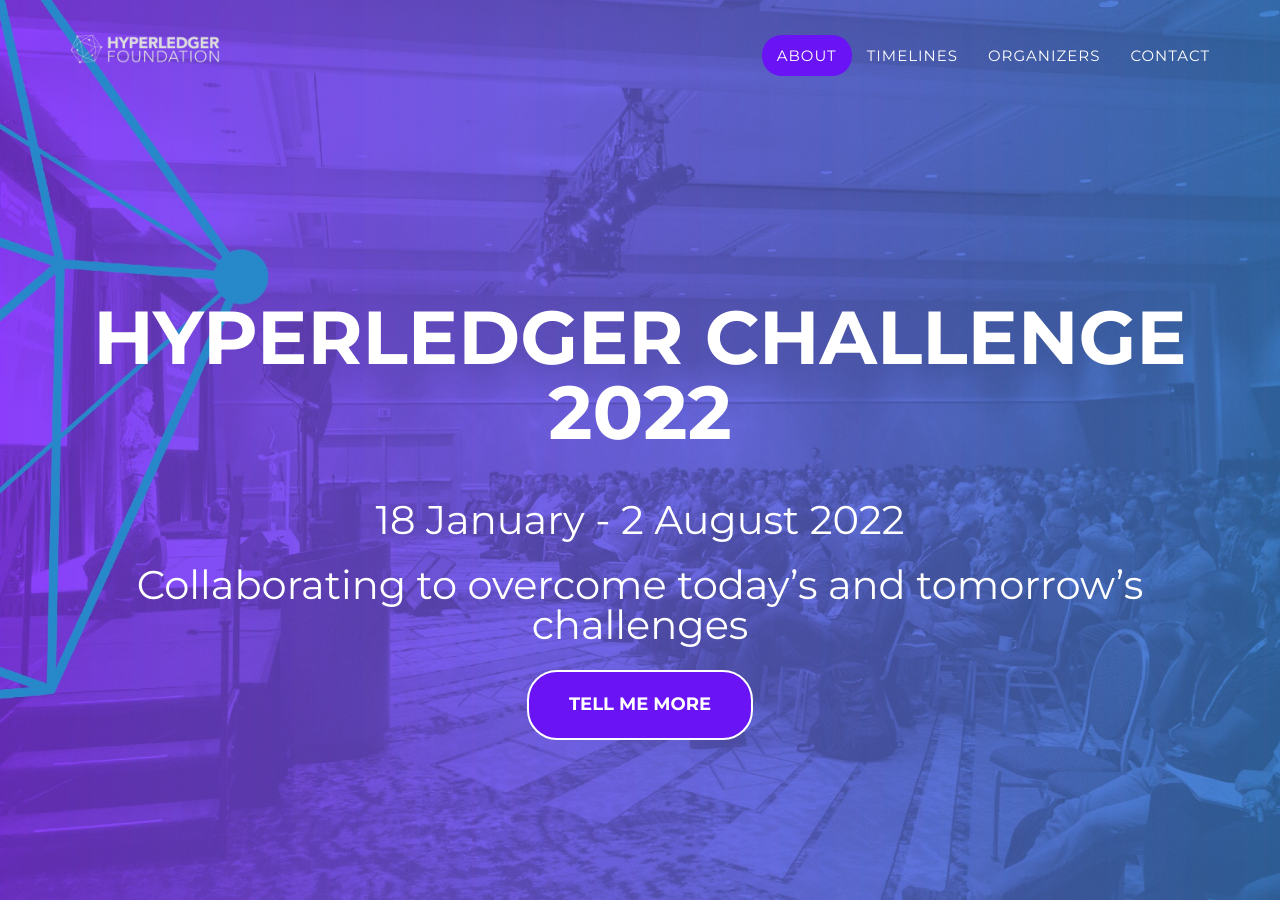
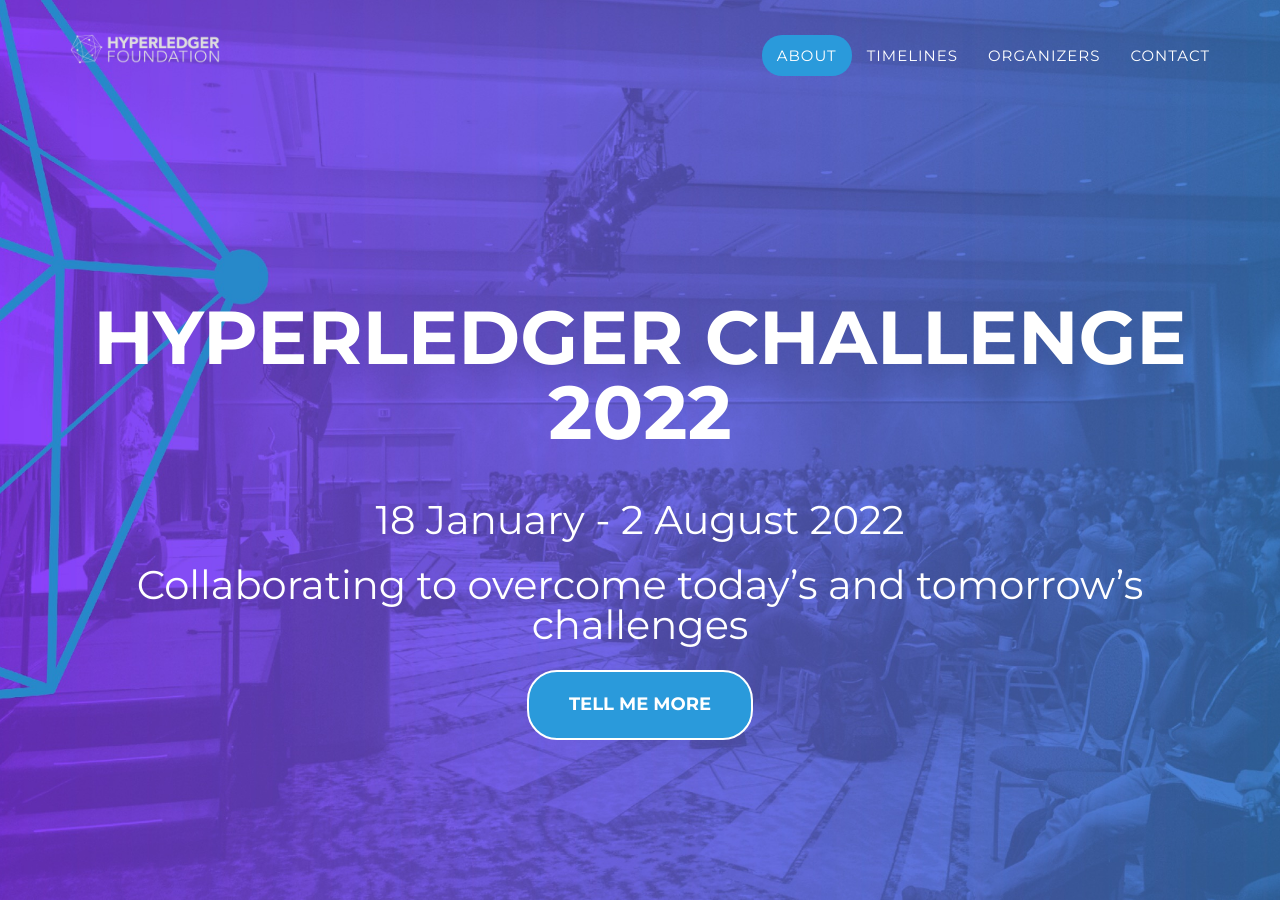
Before and after one commit to Hyperledger-India/hyperledger-challenge, a Jekyll site: the page built from index.html, in a window 1280 px wide and 900 px high. Built offline with Jekyll 4.4.1, drawn with Linux system fonts in a browser that asks for light colours; some web fonts are replaced.

Commit message:
updated navbar color
Signed-off-by: NIKU-SINGH <soapmactavishmw4@gmail.com>

```diff
--- a/_data/template.yml
+++ b/_data/template.yml
@@ -1,7 +1,7 @@
 # Color settings (hex-codes without the leading hash-tag)
 color:
-  primary: 2a9adb
-  secondary: 6a14f5
+  primary: 6a14f5
+  secondary: 2a9adb
   secondary-dark: 00283c
   muted: 777
 
--- a/_includes/2022_css/agency.css
+++ b/_includes/2022_css/agency.css
@@ -248,7 +248,7 @@
 
 .navbar-default {
     border-color: transparent;
-    background-color: #fff;
+    background-color: #222;
 }
 
 .navbar-default .navbar-brand {
```
